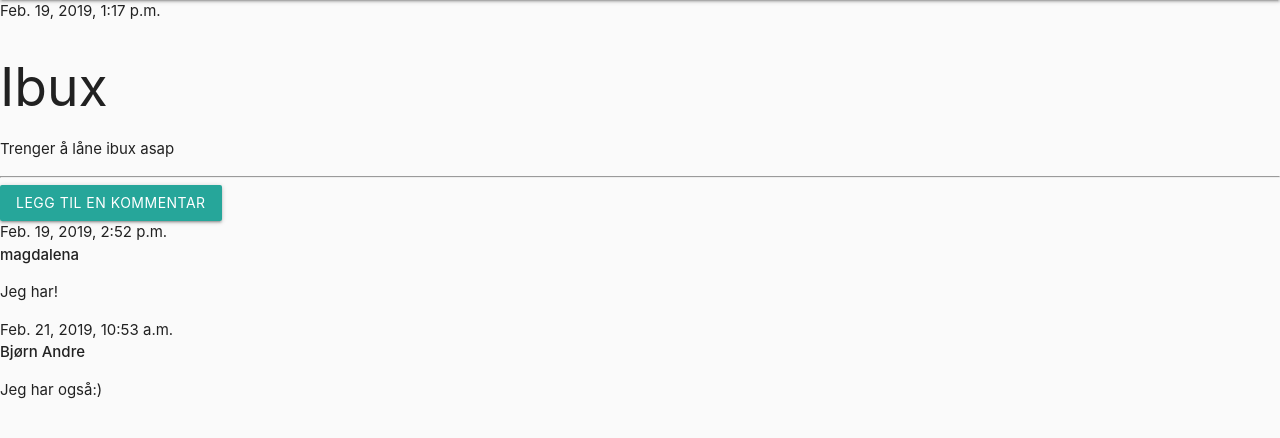
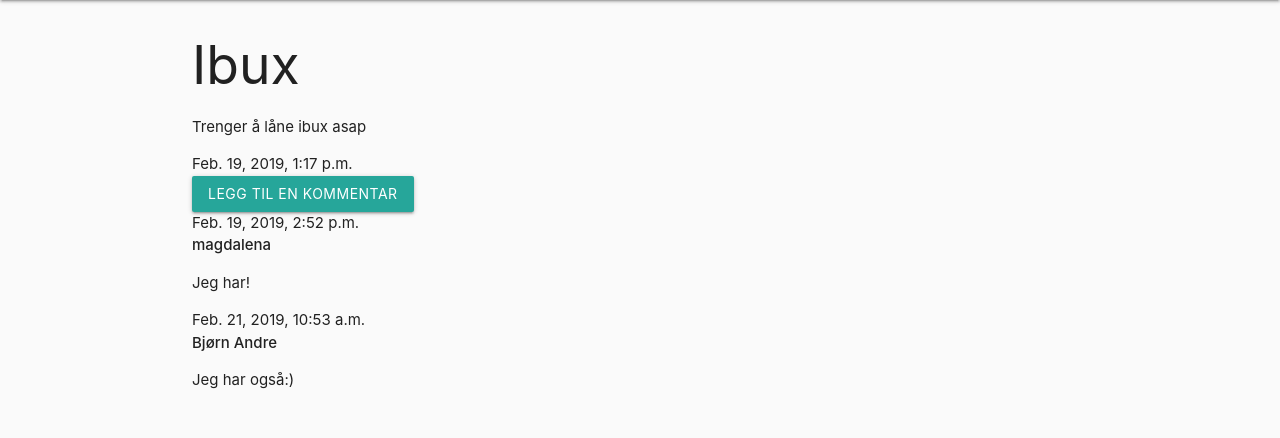
Before and after one commit to marhaal/School-project, a Django app: page /post/5/ in a window 1280 px wide. Shown: the part 64-502 px from the top of the page. Run offline with Django 3.2, Linux system fonts and the light colour scheme; data comes from the database, SQL or seed files in the repository; parts of the project's set-up code (start-up, migrations or seed data) failed here and were passed over.

Commit message:
center pagecontent

```diff
--- a/Webside/templates/webside/base.html
+++ b/Webside/templates/webside/base.html
@@ -27,7 +27,9 @@
            </ul>
           </div>
         </nav>
+        <div class="container">
       {% block content %}
       {% endblock %}
+    </div>
   </body>
 </html>
--- a/Webside/templates/webside/requests_detail.html
+++ b/Webside/templates/webside/requests_detail.html
@@ -1,18 +1,17 @@
 {% extends 'webside/base.html' %}
 
 {% block content %}
+
           <div class="post">
+              <h2>{{ post.title }}</h2>
+              <p>{{ post.text|linebreaksbr }}</p>
               {% if post.published_date %}
                 <div class="date">
                   {{ post.published_date }}
                 </div>
                 {% endif %}
-        <h2>{{ post.title }}</h2>
-        <p>{{ post.text|linebreaksbr }}</p>
             </div>
-
-    <hr>
-    <a class="btn btn-default" href="{% url 'add_comment_to_post' pk=post.pk %}">Legg til en kommentar</a>
+            <a class="btn btn-default" style="margin:auto" href="{% url 'add_comment_to_post' pk=post.pk %}">Legg til en kommentar</a>
             {% for comment in post.comments.all %}
             <div class="comment">
             <div class="date">{{ comment.created_date }}</div>
@@ -22,4 +21,5 @@
             {% empty %}
             <p>Ingen kommentarer enda :(</p>
             {% endfor %}
+
 {% endblock %}
```
Lines whose indentation alone changed are shown as unchanged.
